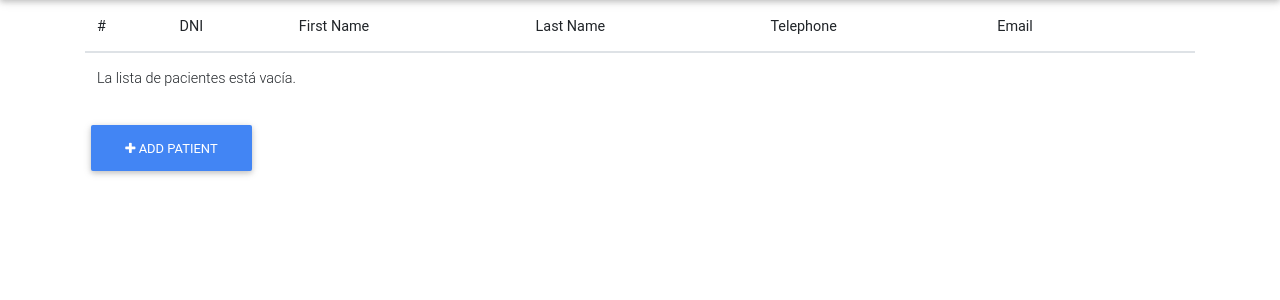
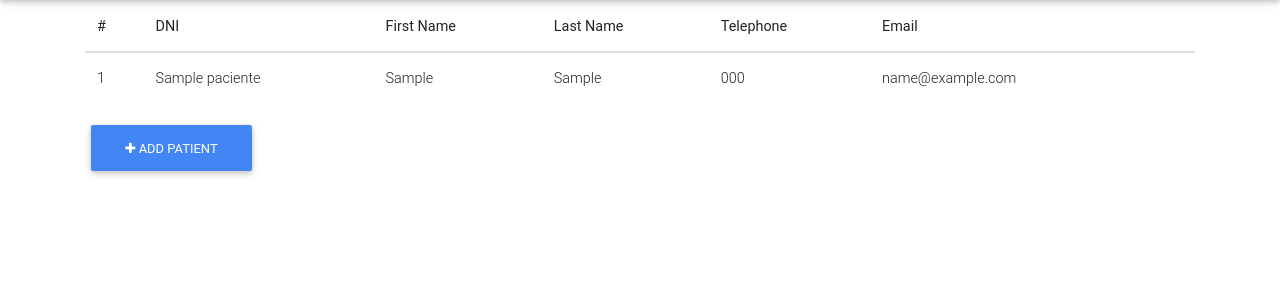
Before and after one commit to PPeMg/hackathon_php, a CodeIgniter app: page /database/index.php/patients/index in a window 1280 px wide. Shown: the part 74-374 px from the top of the page. Run offline with CodeIgniter, Linux system fonts and the light colour scheme; tables that the repository leaves empty hold one stand-in row (values such as "Sample post"); some libraries are stand-ins or nearby versions.

Commit message:
Added Patients List and Insert

```diff
--- a/application/controllers/Patients.php
+++ b/application/controllers/Patients.php
@@ -22,7 +22,10 @@
 
     public function addPatient()
     {
-
+        $result = $this->PatientModel->addPatient($this->input->post());
+        //if($result){
+            redirect('/Patients', 'refresh');
+        //}
     }
 
     public function updatePatient()
@@ -39,9 +42,10 @@
         $data = array();
         $data['custom_css'] = '';
         $data['custom_js'] = '';
+
         $this->load->view('header_view', $data);
         $this->load->view('patients/patients_list_view', $data);
-        $this->load->view('patients/dtPatients_List.js', $data, TRUE);
+        $data['custom_js'] = $this->load->view('patients/dtPatients_List.js', $data, TRUE);
         $this->load->view('footer_view', $data);
     }
 }
--- a/application/models/PatientModel.php
+++ b/application/models/PatientModel.php
@@ -25,7 +25,16 @@
 
     public function addPatient($parameters = array())
     {
+        $fieldsToInsert = array(
+            'DNI' => !empty($parameters['dni']) ? $parameters['dni'] : '',
+            'NOMBRE' => !empty($parameters['name']) ? $parameters['name'] : '',
+            'APELLIDOS' => !empty($parameters['lastName']) ? $parameters['lastName'] : '',
+            'TELEFONO' => !empty($parameters['email']) ? $parameters['email'] : 0,
+            'EMAIL' => !empty($parameters['telephone']) ? $parameters['telephone'] : '',
+        );
+        $this->db->insert('pacientes', $fieldsToInsert);
 
+        return array(TRUE);
     }
 
     public function updatePatient($parameters = array())
--- a/application/views/patients/patients_list_view.php
+++ b/application/views/patients/patients_list_view.php
@@ -8,38 +8,40 @@
                     <span aria-hidden="true">&times;</span>
                 </button>
             </div>
+            <form method="post" action="<?= site_url('/Patients/addPatient') ?>"  >
                 <div class="modal-body mx-3">
                     <div class="md-form mb-5">
                         <i class="fa fa-id-card prefix grey-text"></i>
-                    <input type="text" id="orangeForm-dni" class="form-control validate">
-                    <label data-error="wrong" data-success="right" for="orangeForm-dni">DNI</label>
+                        <input type="text" id="dni" name="dni" class="form-control validate">
+                        <label data-error="wrong" data-success="right" for="dni">DNI</label>
                     </div>
                     <div class="md-form mb-5">
                         <i class="fa fa-user prefix grey-text"></i>
-                    <input type="text" id="orangeForm-name" class="form-control validate">
-                    <label data-error="wrong" data-success="right" for="orangeForm-name">First name</label>
+                        <input type="text" id="name" name="name" class="form-control validate">
+                        <label data-error="wrong" data-success="right" for="name">First name</label>
                     </div>
                     <div class="md-form mb-5">
                         <i class="fa fa-user prefix grey-text"></i>
-                    <input type="text" id="orangeForm-lastName" class="form-control validate">
-                    <label data-error="wrong" data-success="right" for="orangeForm-lastName">Last name</label>
+                        <input type="text" id="lastName" name="lastName" class="form-control validate">
+                        <label data-error="wrong" data-success="right" for="lastName">Last name</label>
                     </div>
                     <div class="md-form mb-5">
                         <i class="fa fa-envelope prefix grey-text"></i>
-                    <input type="email" id="orangeForm-email" class="form-control validate">
-                    <label data-error="wrong" data-success="right" for="orangeForm-email">Email</label>
+                        <input type="email" id="email" name="email" class="form-control validate">
+                        <label data-error="wrong" data-success="right" for="email">Email</label>
                     </div>
 
                     <div class="md-form mb-4">
                         <i class="fa fa-phone prefix grey-text"></i>
-                    <input type="tel" id="orangeForm-telephone" class="form-control validate">
-                    <label data-error="wrong" data-success="right" for="orangeForm-telephone">Telephone</label>
+                        <input type="tel" id="telephone" name="telephone" class="form-control validate">
+                        <label data-error="wrong" data-success="right" for="telephone">Telephone</label>
                     </div>
 
                 </div>
                 <div class="modal-footer d-flex justify-content-center">
-                <button class="btn btn-primary">Sign up</button>
+                    <button class="btn btn-primary" type="submit">Add Patient</button>
                 </div>
+            </form>
         </div>
     </div>
 </div>
@@ -64,7 +66,12 @@
 				<!--Table head-->
 				<!--Table body-->
 				<tbody>
-					<tr>
+                    <tr class="waitingResult">
+                        <td colspan="6" class="text-center">
+                            <i class="fa fa-spin fa-spinner"></i>
+                        </td>
+                    </tr>
+                    <tr class="noResult" style="display:none;">
 						<td colspan="6">
 							La lista de pacientes está vacía.
 						</td>
```
Also changed, not shown: application/views/patients/dtPatients_List.js (+36 -0 lines), application/views/patients_list_view.php (added, +26 -0 lines). Lines whose indentation alone changed are shown as unchanged.
